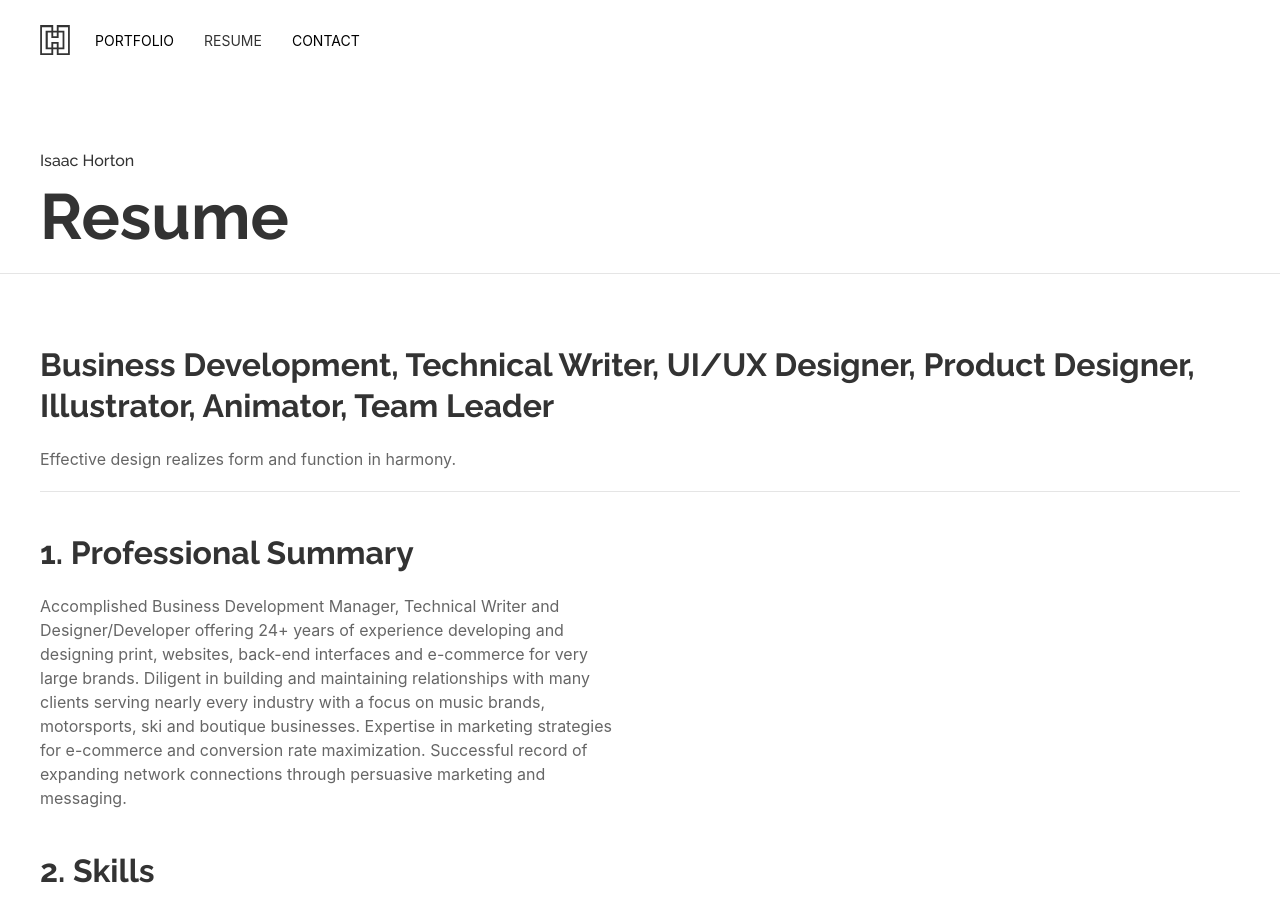
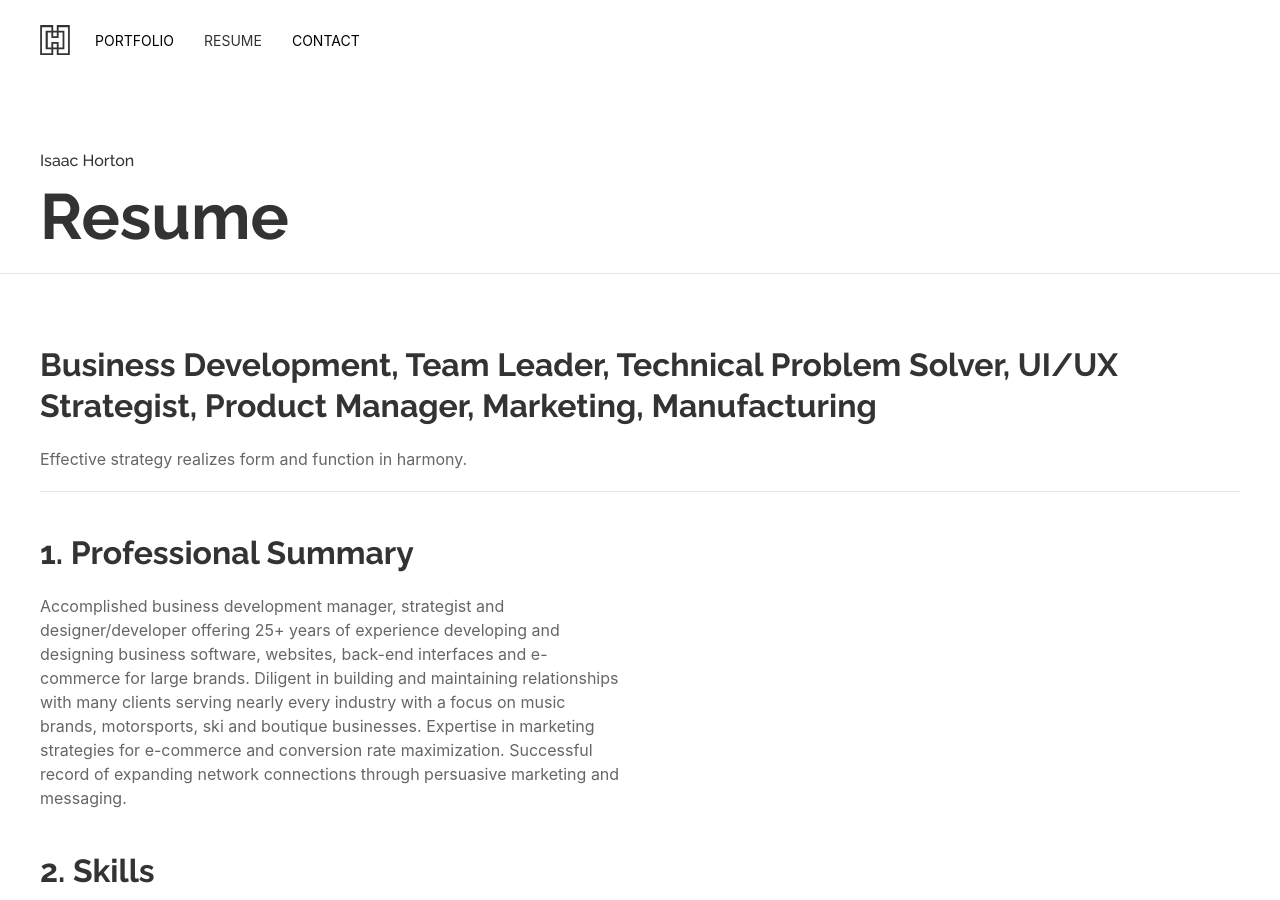
Before and after one commit to kre8t/kre8t.github.io, a Jekyll site: the page built from _pages/resume.md, in a window 1280 px wide and 900 px high. Built offline with Jekyll 4.4.1, drawn with Linux system fonts in a browser that asks for light colours.

Commit message:
Update resume.md

```diff
--- a/_pages/resume.md
+++ b/_pages/resume.md
@@ -5,16 +5,16 @@ layout: page
 subheading: Isaac Horton
 ---
 
-## Business Development, Technical Writer, UI/UX Designer, Product Designer, Illustrator, Animator, Team Leader
+## Business Development, Team Leader, Technical Problem Solver, UI/UX Strategist, Product Manager, Marketing, Manufacturing
 
-Effective design realizes form and function in harmony.
+Effective strategy realizes form and function in harmony.
 <hr>
 
 ## 1. Professional Summary
 
 <div uk-grid><div class="uk-width-1-2@m">
 
-Accomplished Business Development Manager, Technical Writer and Designer/Developer offering 24+ years of experience developing and designing print, websites, back-end interfaces and e-commerce for very large brands. Diligent in building and maintaining relationships with many clients serving nearly every industry with a focus on music brands, motorsports, ski and boutique businesses. Expertise in marketing strategies for e-commerce and conversion rate maximization. Successful record of expanding network connections through persuasive marketing and messaging.
+Accomplished business development manager, strategist and designer/developer offering 25+ years of experience developing and designing business software, websites, back-end interfaces and e-commerce for large brands. Diligent in building and maintaining relationships with many clients serving nearly every industry with a focus on music brands, motorsports, ski and boutique businesses. Expertise in marketing strategies for e-commerce and conversion rate maximization. Successful record of expanding network connections through persuasive marketing and messaging.
 </div>
 <div class="uk-width-1-2@m">
 
```
